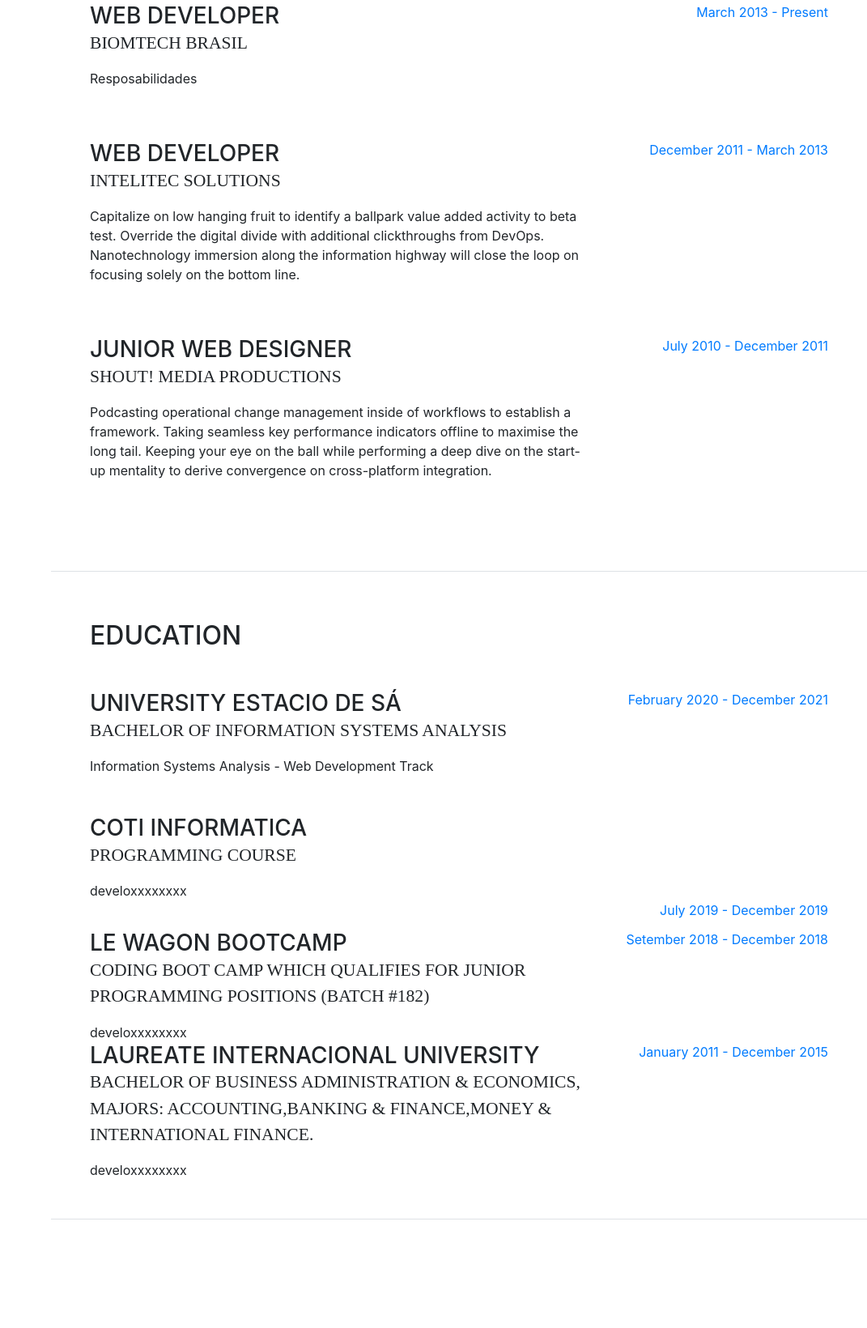
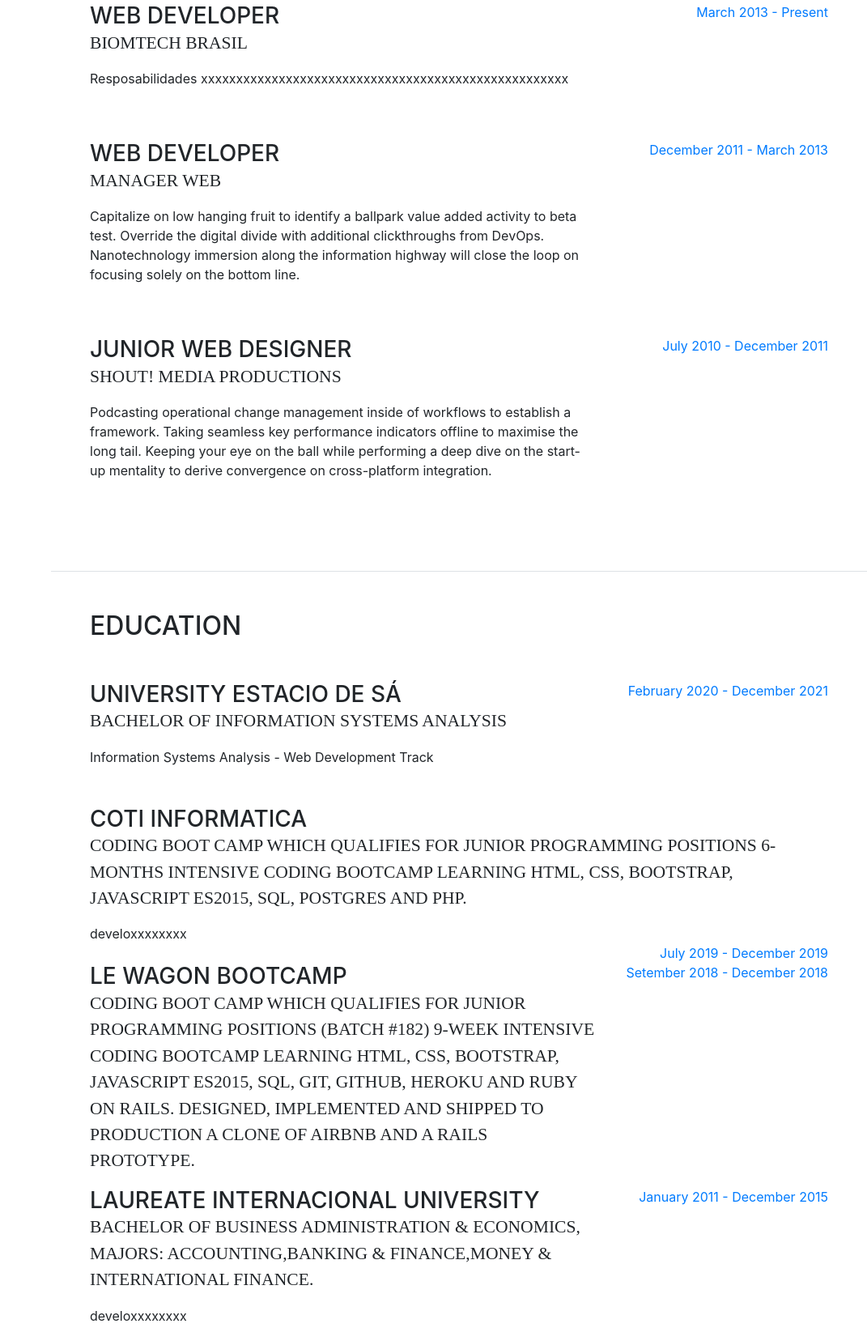
Before and after one commit to Telles01/BernardSite, a website with bundled scripts: page resume-bootstrap4-master/index.html in a window 1280 px wide. Shown: the part 931-2571 px from the top of the page at 81% size, without its empty margins (209-1280 px from the left). Built offline with nearby package versions, Linux system fonts and the light colour scheme; a web font is replaced by a local one.

Commit message:
add intel cv

```diff
--- a/resume-bootstrap4-master/index.html
+++ b/resume-bootstrap4-master/index.html
@@ -108,7 +108,7 @@
               <a href="#">
                 <span class="fa-stack fa-lg">
                   <i class="fa fa-circle fa-stack-2x"></i>
-                  <i class="fa fa- fa-stack-1x fa-inverse"></i>
+                  <i class="fa fa-instagram fa-stack-1x fa-inverse"></i>
                 </span>
               </a>
             </li>
@@ -141,7 +141,7 @@
             <div class="resume-content mr-auto">
               <h3 class="mb-0">Web Developer</h3>
               <div class="subheading mb-3">Biomtech Brasil</div>
-              <p>Resposabilidades</p>
+              <p>Resposabilidades xxxxxxxxxxxxxxxxxxxxxxxxxxxxxxxxxxxxxxxxxxxxxxxxxxxx</p>
             </div>
             <div class="resume-date text-md-right">
               <span class="text-primary">March 2013 - Present</span>
@@ -151,7 +151,7 @@
           <div class="resume-item d-flex flex-column flex-md-row mb-5">
             <div class="resume-content mr-auto">
               <h3 class="mb-0">Web Developer</h3>
-              <div class="subheading mb-3">Intelitec Solutions</div>
+              <div class="subheading mb-3">Manager Web</div>
               <p>Capitalize on low hanging fruit to identify a ballpark value added activity to beta test. Override the digital divide with additional clickthroughs from DevOps. Nanotechnology immersion along the information highway will close the loop on focusing solely on the bottom line.</p>
             </div>
             <div class="resume-date text-md-right">
@@ -194,7 +194,7 @@
 
           <div class="resume-content mr-auto">
             <h3 class="mb-0">Coti Informatica</h3>
-            <div class="subheading mb-3">Programming Course</div>
+            <div class="subheading mb-3">Coding boot camp which qualifies for junior programming positions  6-months intensive coding bootcamp learning HTML, CSS, Bootstrap, JavaScript ES2015, SQL, POSTGRES and PHP.</div>
             <div>develoxxxxxxxx</div>
 
             </div>
@@ -206,8 +206,8 @@
           <div class="resume-item d-flex flex-column flex-md-row">
             <div class="resume-content mr-auto">
               <h3 class="mb-0">Le Wagon Bootcamp</h3>
-              <div class="subheading mb-3">Coding boot camp which qualifies for junior programming positions (Batch #182)</div>
-              <div>develoxxxxxxxx</div>
+              <div class="subheading mb-3">Coding boot camp which qualifies for junior programming positions (Batch #182) 9-week intensive coding bootcamp learning HTML, CSS, Bootstrap, JavaScript ES2015, SQL, git, GitHub, Heroku and Ruby on Rails. Designed, implemented and shipped to production a clone of AirBnB and a Rails prototype. </div>
+              <div></div>
 
             </div>
             <div class="resume-date text-md-right">
```
Also changed, not shown: resume-bootstrap4-master/img/profile.jpg (deleted).
